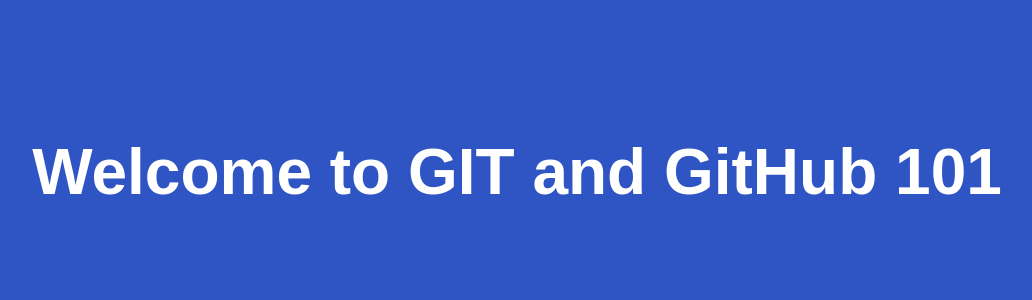
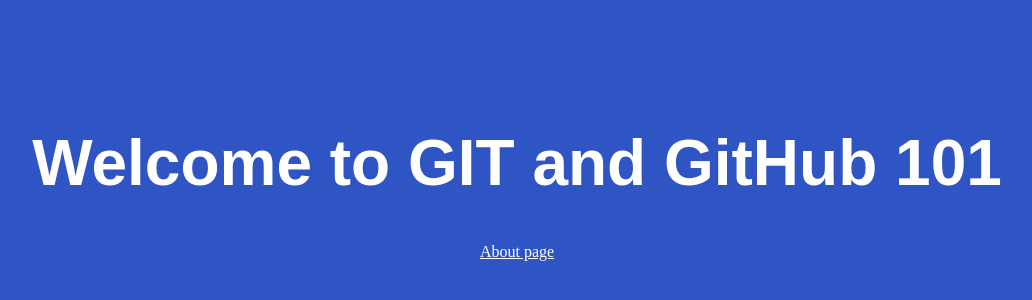
Before and after one commit to subeshb1/github-demo-august-08, a plain HTML site: page index.html in a window 1280 px wide. Shown: the part 236-536 px from the top of the page, without its empty margins (123-1155 px from the left). Drawn offline with Linux system fonts and the light colour scheme.

Commit message:
Added link to homepage

```diff
--- a/index.html
+++ b/index.html
@@ -28,5 +28,6 @@ a{
 </head>
 <body>
   <h1>Welcome to GIT and GitHub 101</h1>
+  <a href="./about.html">About page</a>
 </body>
 </html>
```
